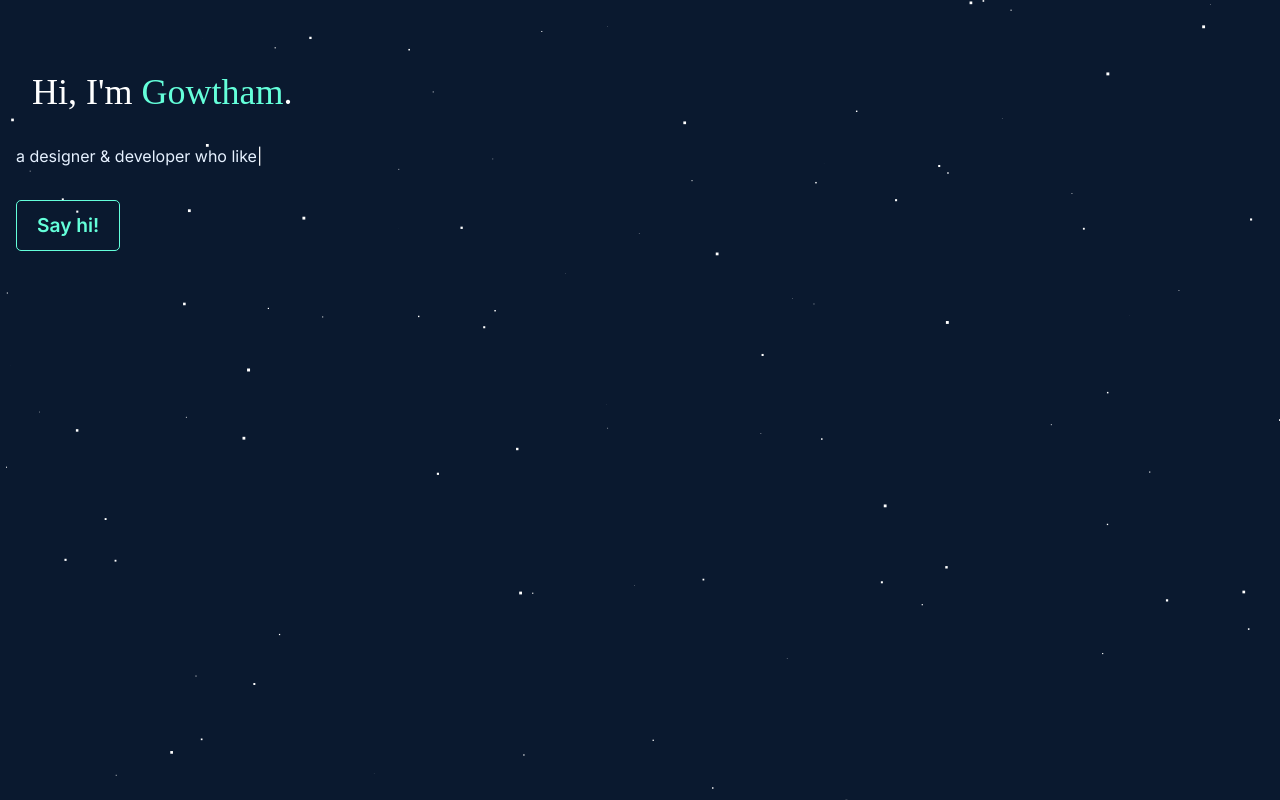
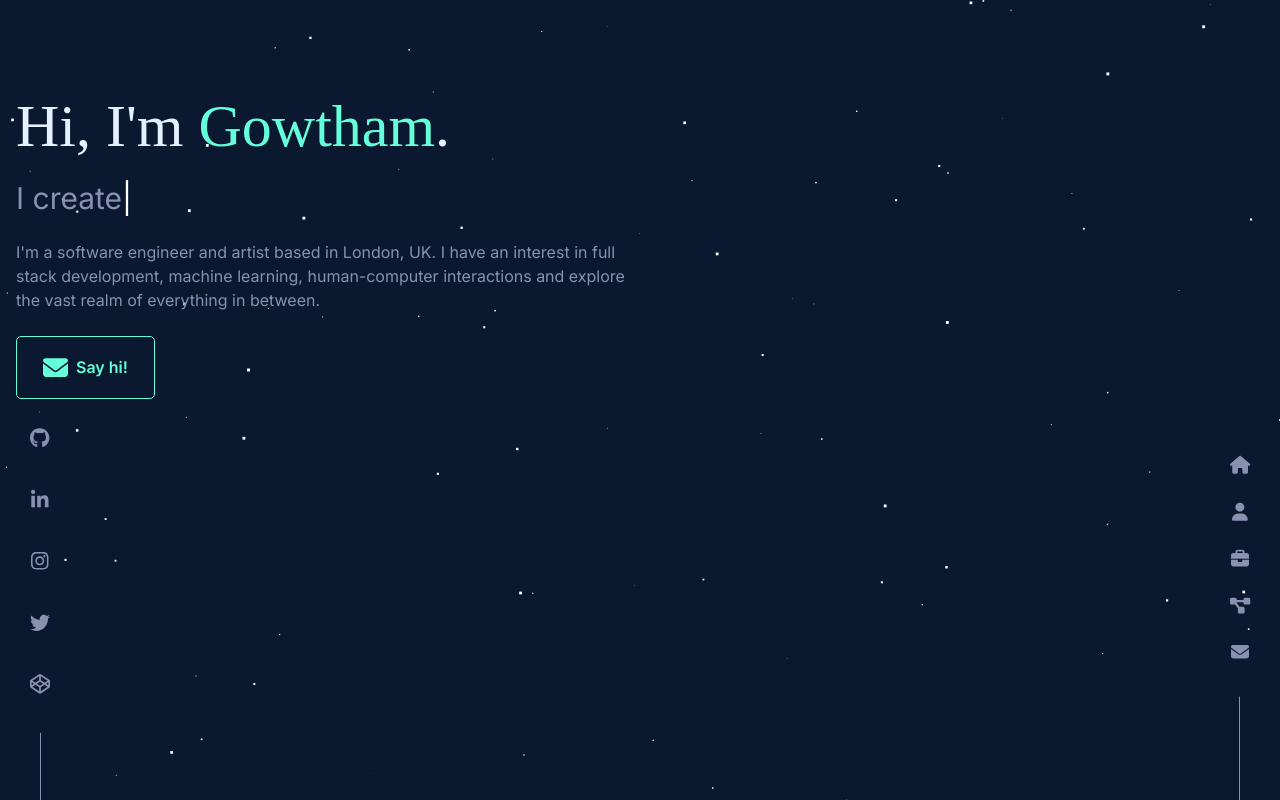
Before and after one commit to gowth6m/portfolio-v1, a Next.js app: page / in a window 1280 px wide. Built offline with nearby package versions, Linux system fonts and the light colour scheme.

Commit message:
Add side socials and side nav

```diff
--- a/package.json
+++ b/package.json
@@ -9,6 +9,10 @@
     "lint": "next lint"
   },
   "dependencies": {
+    "@fortawesome/fontawesome-svg-core": "^6.3.0",
+    "@fortawesome/free-brands-svg-icons": "^6.3.0",
+    "@fortawesome/free-solid-svg-icons": "^6.3.0",
+    "@fortawesome/react-fontawesome": "^0.2.0",
     "@types/node": "20.1.3",
     "@types/react": "18.2.6",
     "@types/react-dom": "18.2.4",
--- a/src/app/page.tsx
+++ b/src/app/page.tsx
@@ -1,9 +1,12 @@
 import Hero from "@/components/hero/hero";
-import Image from "next/image";
+import SideNav from "@/components/misc/sideNav";
+import SideSocials from "@/components/misc/sideSocials";
 
 export default function Home() {
   return (
     <main className="flex min-h-screen flex-col items-center justify-between p-4">
+      <SideSocials />
+      <SideNav />
       <Hero />
     </main>
   );
--- a/src/components/hero/hero.tsx
+++ b/src/components/hero/hero.tsx
@@ -1,22 +1,36 @@
 import React from "react";
 import TypingText from "./typingText";
 import BackgroundAnimation from "../misc/backgroundAnimation";
+import { FontAwesomeIcon } from "@fortawesome/react-fontawesome";
+import { faEnvelope } from "@fortawesome/free-solid-svg-icons";
 
 export default function Hero() {
   return (
     <div className="container w-full flex flex-col justify-center align-middle">
       <BackgroundAnimation color={"white"} />
 
-      <div className="my-10">
-        <h1 className="text-white text-4xl w-full text-center md:text-left font-museo p-4">
+      <div className="my-20 flex flex-col space-y-6">
+        <h1 className="text-[var(--white)] text-6xl w-full text-center md:text-left font-museo">
           Hi, I&apos;m{" "}
           <span className="text-[var(--green-bright)]">Gowtham</span>.
         </h1>
 
-        <TypingText className="text-center md:text-left py-4" />
+        <TypingText className="text-[var(--slate)] text-3xl text-center md:text-left" />
 
-        <div className="flex justify-center align-middle md:justify-start py-4">
-          <button className="pri-btn">Say hi!</button>
+        <div className="w-3/6">
+          <p className="text-[var(--slate)] text-base text-center md:text-left">
+            I&apos;m a software engineer and artist based in London, UK. I have
+            an interest in full stack development, machine learning,
+            human-computer interactions and explore the vast realm of everything
+            in between.
+          </p>
+        </div>
+
+        <div className="flex justify-center align-middle md:justify-start">
+          <button className="pri-btn flex flex-row justify-center align-middle gap-2">
+            <FontAwesomeIcon icon={faEnvelope} className="h-[25px]" />
+            <div className="text-base">Say hi!</div>
+          </button>
         </div>
       </div>
     </div>
--- a/src/components/hero/typingText.tsx
+++ b/src/components/hero/typingText.tsx
@@ -13,11 +13,10 @@ export default function TypingText({ className }: any) {
   const period = 2000;
 
   const toRotate = [
-    "who likes to try new food",
-    "who likes problem solving",
-    "who is an software engineer at HIVED",
-    "who loves the gym!",
-    "who loves to draw",
+    "I create stuff sometimes.",
+    "I'm probably eating right now",
+    "what do you think about my website?",
+    "scroll down to see more!",
   ];
 
   useEffect(() => {
@@ -59,7 +58,7 @@ export default function TypingText({ className }: any) {
 
   return (
     <div className={className}>
-      a designer & developer <span className="typed-text"> </span>
+      <span className="typed-text"> </span>
       <span>{text}</span>
       <span className="typed-text-cursor">|</span>
     </div>
--- /dev/null
+++ b/src/components/misc/sideNav.tsx
@@ -0,0 +1,44 @@
+import {
+  faCodepen,
+  faGithub,
+  faInstagram,
+  faLinkedinIn,
+  faTwitter,
+} from "@fortawesome/free-brands-svg-icons";
+import {
+  faBriefcase,
+  faDiagramProject,
+  faEnvelope,
+  faHouse,
+  faPerson,
+  faUser,
+} from "@fortawesome/free-solid-svg-icons";
+import { FontAwesomeIcon } from "@fortawesome/react-fontawesome";
+import Link from "next/link";
+import React from "react";
+
+export default function SideNav() {
+  return (
+    <div className="side-nav text-right">
+      <Link href={""} className="text-sm">
+        <FontAwesomeIcon icon={faHouse} className="h-[18px]" />
+      </Link>
+
+      <Link href={""} className="text-sm">
+        <FontAwesomeIcon icon={faUser} className="h-[18px]" />
+      </Link>
+
+      <Link href={""} className="text-sm">
+        <FontAwesomeIcon icon={faBriefcase} className="h-[18px]" />
+      </Link>
+
+      <Link href={""} className="text-sm">
+        <FontAwesomeIcon icon={faDiagramProject} className="h-[18px]" />
+      </Link>
+
+      <Link href={""} className="text-sm">
+        <FontAwesomeIcon icon={faEnvelope} className="h-[18px]" />
+      </Link>
+    </div>
+  );
+}
--- /dev/null
+++ b/src/components/misc/sideSocials.tsx
@@ -0,0 +1,36 @@
+import {
+  faCodepen,
+  faGithub,
+  faInstagram,
+  faLinkedinIn,
+  faTwitter,
+} from "@fortawesome/free-brands-svg-icons";
+import { FontAwesomeIcon } from "@fortawesome/react-fontawesome";
+import Link from "next/link";
+import React from "react";
+
+export default function SideSocials() {
+  return (
+    <div className="side-socials">
+      <Link href={""}>
+        <FontAwesomeIcon icon={faGithub} className="h-[20px]" />
+      </Link>
+
+      <Link href={""}>
+        <FontAwesomeIcon icon={faLinkedinIn} className="h-[20px]" />
+      </Link>
+
+      <Link href={""}>
+        <FontAwesomeIcon icon={faInstagram} className="h-[20px]" />
+      </Link>
+
+      <Link href={""}>
+        <FontAwesomeIcon icon={faTwitter} className="h-[20px]" />
+      </Link>
+
+      <Link href={""}>
+        <FontAwesomeIcon icon={faCodepen} className="h-[20px]" />
+      </Link>
+    </div>
+  );
+}
--- a/src/styles/globals.css
+++ b/src/styles/globals.css
@@ -62,7 +62,7 @@ body {
 .pri-btn {
   border: 1px solid var(--green-bright);
   border-radius: 5px;
-  padding: 10px 20px;
+  padding: 18px 26px;
   font-size: 1.2rem;
   font-weight: 600;
   cursor: pointer;
@@ -88,3 +88,79 @@ body {
   -webkit-text-fill-color: transparent;
   -moz-text-fill-color: transparent;
 }
+
+.hover1 {
+  color: var(--green-bright);
+  transform: translateY(-2px);
+}
+
+.side-socials {
+  position: fixed;
+  top: 70vh;
+  left: 30px;
+  transform: translateY(-50%);
+  display: flex;
+  flex-direction: column;
+  align-items: center;
+  z-index: 100;
+  gap: 1.6rem;
+}
+
+.side-socials a {
+  color: var(--slate);
+  font-size: 1.5rem;
+  transition: all 0.3s ease-in-out;
+}
+
+.side-socials a:hover {
+  @apply hover1;
+}
+
+.side-socials::after {
+  content: '';
+  position: absolute;
+  top: calc(100% + 2rem);
+  height: 100%;
+  width: 1px;
+  background: var(--slate);
+}
+
+.side-nav {
+  position: fixed;
+  top: 70vh;
+  right: 30px;
+  transform: translateY(-50%);
+  display: flex;
+  flex-direction: column;
+  align-items: center;
+  z-index: 100;
+  gap: 1.6rem;
+}
+
+.side-nav a {
+  color: var(--slate);
+  transition: all 0.3s ease-in-out;
+}
+
+.side-nav::after {
+  content: '';
+  position: absolute;
+  top: calc(100% + 2rem);
+  height: 100%;
+  width: 1px;
+  background: var(--slate);
+}
+
+.side-nav a:hover {
+  @apply hover1;
+}
+
+@media (max-width: 768px) {
+  .side-socials {
+    display: none;
+  }
+
+  .side-nav {
+    display: none;
+  }
+}
```
Also changed, not shown: 1 other file (tests, documents, lock files or other folders).
